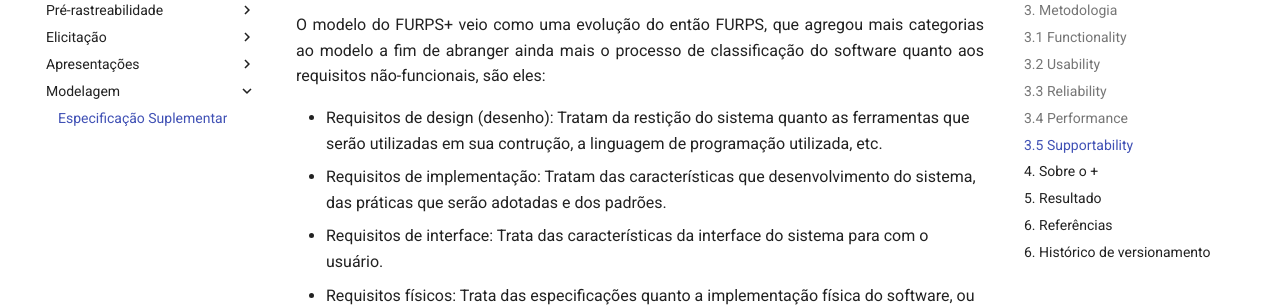
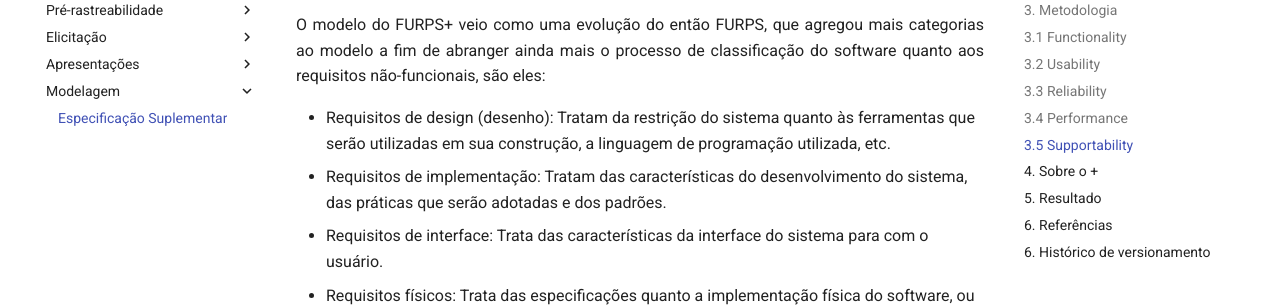
Before and after one commit to Requisitos-de-Software/2021.2-Prime-video, an MkDocs documentation site: the page built from docs/modelagem/especificacao-suplementar.md, in a window 1280 px wide and 900 px high, scrolled down 2804 px. Shown: the part 152-459 px from the top of the window. Built offline with MkDocs 1.6.1 and Material for MkDocs 9.7.7, drawn with Linux system fonts in a browser that asks for light colours; comment, search, counter and statistics services are not loaded; some of the changed text lies outside the part shown.

Commit message:
fix: Corrigindo alguns erros de escrita

```diff
--- a/docs/modelagem/especificacao-suplementar.md
+++ b/docs/modelagem/especificacao-suplementar.md
@@ -112,10 +112,10 @@ Facilitar no processo de classificação dos requisitos funcionais e não-funcio
 
   <ul>
     <li>
-      Requisitos de design (desenho): Tratam da restição do sistema quanto as ferramentas que serão utilizadas em sua contrução, a linguagem de programação utilizada, etc.
+      Requisitos de design (desenho): Tratam da restrição do sistema quanto às ferramentas que serão utilizadas em sua construção, a linguagem de programação utilizada, etc.
     </li>
     <li>
-      Requisitos de implementação: Tratam das características que desenvolvimento do sistema, das práticas que serão adotadas e dos padrões.
+      Requisitos de implementação: Tratam das características do desenvolvimento do sistema, das práticas que serão adotadas e dos padrões.
     </li>
     <li>
       Requisitos de interface: Trata das características da interface do sistema para com o usuário.
```
Also changed, not shown: other parts of docs/modelagem/especificacao-suplementar.md (+3 -3 lines).
